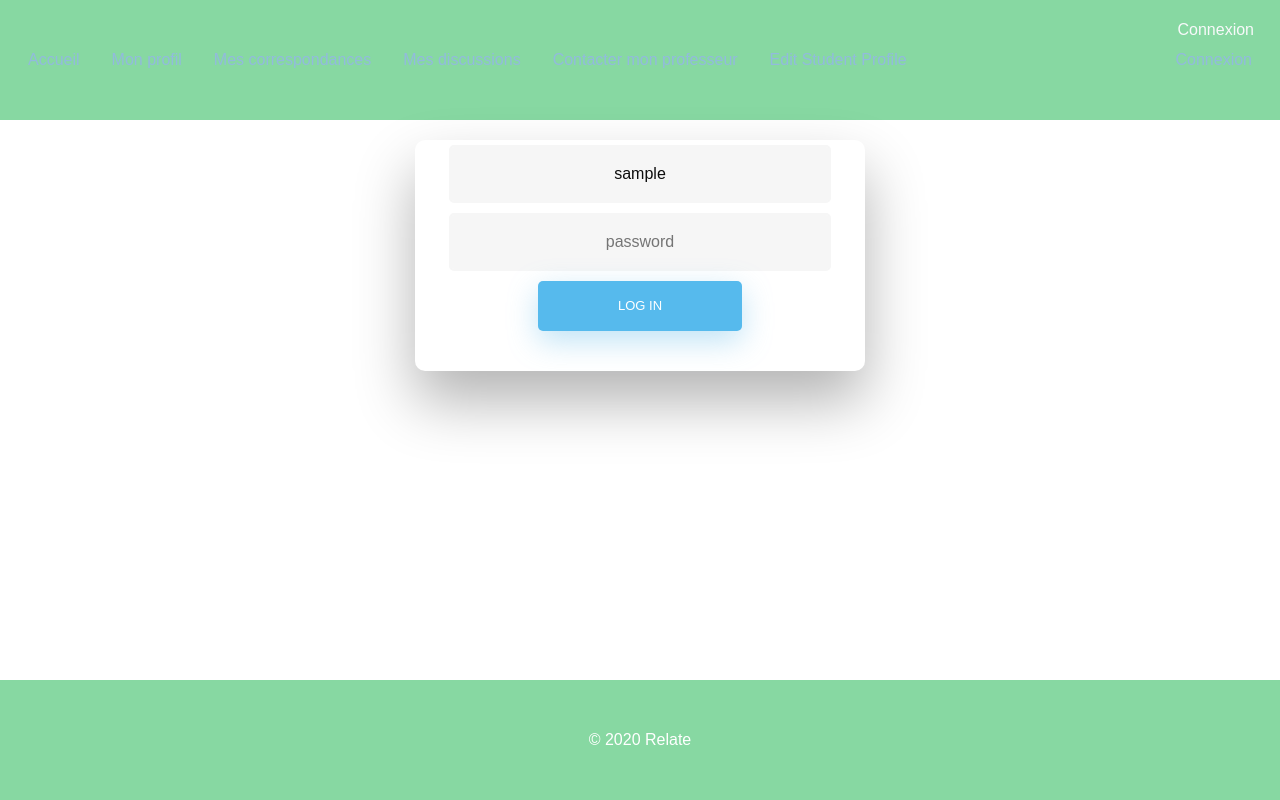
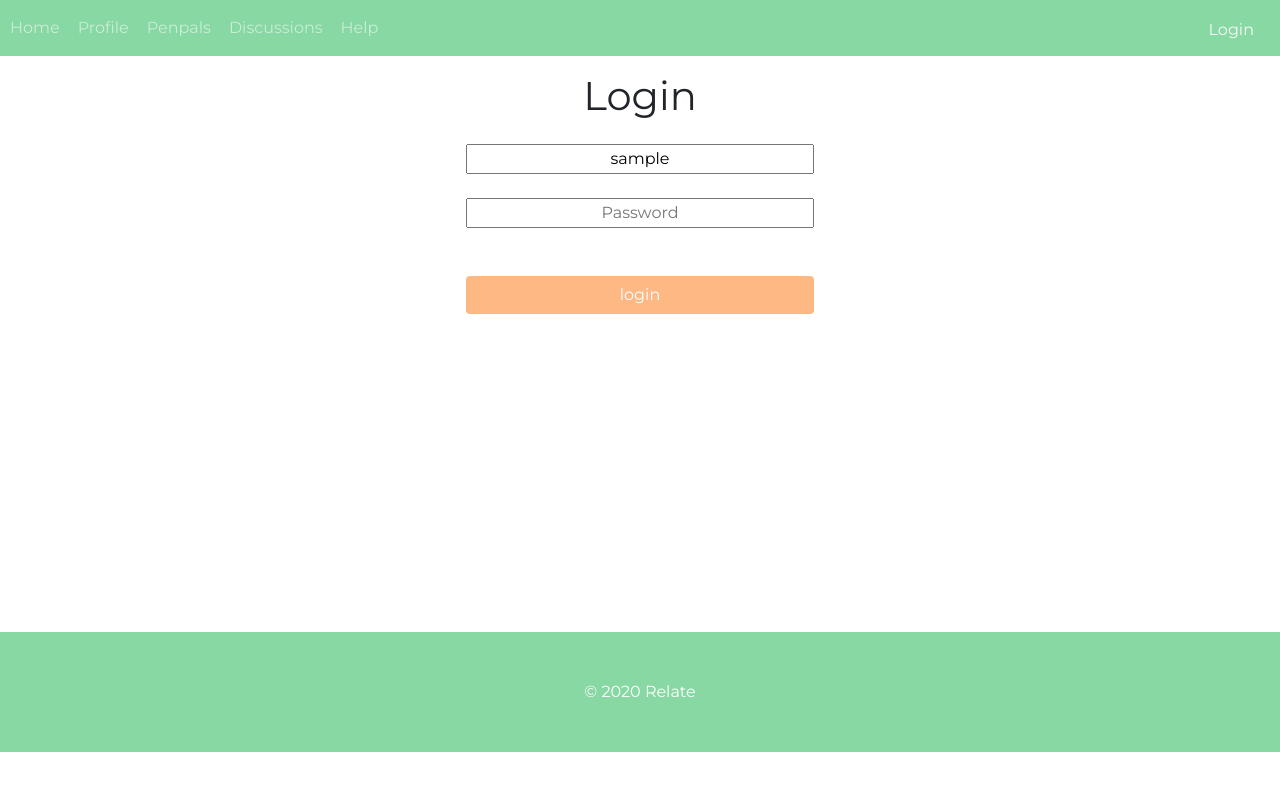
Before and after one commit to asmodee7/relate, a Symfony app: template templates/security/login.html.twig in a window 1280 px wide. Run offline with Twig, Linux system fonts and the light colour scheme; the template is opened without the code that fills it: most values are stand-ins (such as "Sample title", 1, 10 or a date in 2020); some libraries are stand-ins or nearby versions.

Commit message:
Fix: CSS Problems / Responsive / Link / Student

```diff
--- a/public/css/reset.css
+++ b/public/css/reset.css
@@ -12,7 +12,6 @@ figure, figcaption, footer, header, hgroup,
 menu, nav, output, ruby, section, summary,
 time, mark, audio, video {
     margin: 0;
-    padding: 0;
     text-decoration: none;
     list-style-type: none;
 }
--- a/public/css/style.css
+++ b/public/css/style.css
@@ -37,6 +37,11 @@ body
     top: 10px;
     right: 10px;
 }
+
+.nav-link{
+    padding-left: 10px!important;
+}
+
 /* ------------------------------------------- Body ------------------------------------------- */
 
 .relate-body
--- a/public/css/styleLog.css
+++ /dev/null
@@ -1,262 +0,0 @@
-
-/* BASIC */
-
-html {
-    background-color: #56baed;
-  }
-
-  body {
-    font-family: "Poppins", sans-serif;
-    height: 100vh;
-  }
-
-  a {
-    color: #92badd;
-    display:inline-block;
-    text-decoration: none;
-    font-weight: 400;
-  }
-
-  h2 {
-    text-align: center;
-    font-size: 16px;
-    font-weight: 600;
-    text-transform: uppercase;
-    display:inline-block;
-    margin: 40px 8px 10px 8px;
-    color: #cccccc;
-  }
-
-
-
-  /* STRUCTURE */
-
-  .wrapper {
-    display: flex;
-    align-items: center;
-    flex-direction: column;
-    justify-content: center;
-    width: 100%;
-    min-height: 100%;
-    padding: 20px;
-  }
-
-  #formContent {
-    -webkit-border-radius: 10px 10px 10px 10px;
-    border-radius: 10px 10px 10px 10px;
-    background: #fff;
-    padding: 30px;
-    width: 90%;
-    max-width: 450px;
-    position: relative;
-    padding: 0px;
-    -webkit-box-shadow: 0 30px 60px 0 rgba(0,0,0,0.3);
-    box-shadow: 0 30px 60px 0 rgba(0,0,0,0.3);
-    text-align: center;
-  }
-
-  #formFooter {
-    background-color: #f6f6f6;
-    border-top: 1px solid #dce8f1;
-    padding: 25px;
-    text-align: center;
-    -webkit-border-radius: 0 0 10px 10px;
-    border-radius: 0 0 10px 10px;
-  }
-
-
-
-  /* TABS */
-
-  h2.inactive {
-    color: #cccccc;
-  }
-
-  h2.active {
-    color: #0d0d0d;
-    border-bottom: 2px solid #5fbae9;
-  }
-
-
-
-  /* FORM TYPOGRAPHY*/
-
-  input[type=button], input[type=submit], input[type=reset]  {
-    background-color: #56baed;
-    border: none;
-    color: white;
-    padding: 15px 80px;
-    text-align: center;
-    text-decoration: none;
-    display: inline-block;
-    text-transform: uppercase;
-    font-size: 13px;
-    -webkit-box-shadow: 0 10px 30px 0 rgba(95,186,233,0.4);
-    box-shadow: 0 10px 30px 0 rgba(95,186,233,0.4);
-    -webkit-border-radius: 5px 5px 5px 5px;
-    border-radius: 5px 5px 5px 5px;
-    margin: 5px 20px 40px 20px;
-    -webkit-transition: all 0.3s ease-in-out;
-    -moz-transition: all 0.3s ease-in-out;
-    -ms-transition: all 0.3s ease-in-out;
-    -o-transition: all 0.3s ease-in-out;
-    transition: all 0.3s ease-in-out;
-  }
-
-  input[type=button]:hover, input[type=submit]:hover, input[type=reset]:hover  {
-    background-color: #39ace7;
-  }
-
-  input[type=button]:active, input[type=submit]:active, input[type=reset]:active  {
-    -moz-transform: scale(0.95);
-    -webkit-transform: scale(0.95);
-    -o-transform: scale(0.95);
-    -ms-transform: scale(0.95);
-    transform: scale(0.95);
-  }
-
-  input[type=text] {
-    background-color: #f6f6f6;
-    border: none;
-    color: #0d0d0d;
-    padding: 15px 32px;
-    text-align: center;
-    text-decoration: none;
-    display: inline-block;
-    font-size: 16px;
-    margin: 5px;
-    width: 85%;
-    border: 2px solid #f6f6f6;
-    -webkit-transition: all 0.5s ease-in-out;
-    -moz-transition: all 0.5s ease-in-out;
-    -ms-transition: all 0.5s ease-in-out;
-    -o-transition: all 0.5s ease-in-out;
-    transition: all 0.5s ease-in-out;
-    -webkit-border-radius: 5px 5px 5px 5px;
-    border-radius: 5px 5px 5px 5px;
-  }
-
-  input[type=text]:focus {
-    background-color: #fff;
-    border-bottom: 2px solid #5fbae9;
-  }
-
-  input[type=text]:placeholder {
-    color: #cccccc;
-  }
-
-
-
-  /* ANIMATIONS */
-
-  /* Simple CSS3 Fade-in-down Animation */
-  .fadeInDown {
-    -webkit-animation-name: fadeInDown;
-    animation-name: fadeInDown;
-    -webkit-animation-duration: 1s;
-    animation-duration: 1s;
-    -webkit-animation-fill-mode: both;
-    animation-fill-mode: both;
-  }
-
-  @-webkit-keyframes fadeInDown {
-    0% {
-      opacity: 0;
-      -webkit-transform: translate3d(0, -100%, 0);
-      transform: translate3d(0, -100%, 0);
-    }
-    100% {
-      opacity: 1;
-      -webkit-transform: none;
-      transform: none;
-    }
-  }
-
-  @keyframes fadeInDown {
-    0% {
-      opacity: 0;
-      -webkit-transform: translate3d(0, -100%, 0);
-      transform: translate3d(0, -100%, 0);
-    }
-    100% {
-      opacity: 1;
-      -webkit-transform: none;
-      transform: none;
-    }
-  }
-
-  /* Simple CSS3 Fade-in Animation */
-  @-webkit-keyframes fadeIn { from { opacity:0; } to { opacity:1; } }
-  @-moz-keyframes fadeIn { from { opacity:0; } to { opacity:1; } }
-  @keyframes fadeIn { from { opacity:0; } to { opacity:1; } }
-
-  .fadeIn {
-    opacity:0;
-    -webkit-animation:fadeIn ease-in 1;
-    -moz-animation:fadeIn ease-in 1;
-    animation:fadeIn ease-in 1;
-
-    -webkit-animation-fill-mode:forwards;
-    -moz-animation-fill-mode:forwards;
-    animation-fill-mode:forwards;
-
-    -webkit-animation-duration:1s;
-    -moz-animation-duration:1s;
-    animation-duration:1s;
-  }
-
-  .fadeIn.first {
-    -webkit-animation-delay: 0.4s;
-    -moz-animation-delay: 0.4s;
-    animation-delay: 0.4s;
-  }
-
-  .fadeIn.second {
-    -webkit-animation-delay: 0.6s;
-    -moz-animation-delay: 0.6s;
-    animation-delay: 0.6s;
-  }
-
-  .fadeIn.third {
-    -webkit-animation-delay: 0.8s;
-    -moz-animation-delay: 0.8s;
-    animation-delay: 0.8s;
-  }
-
-  .fadeIn.fourth {
-    -webkit-animation-delay: 1s;
-    -moz-animation-delay: 1s;
-    animation-delay: 1s;
-  }
-
-  /* Simple CSS3 Fade-in Animation */
-  .underlineHover:after {
-    display: block;
-    left: 0;
-    bottom: -10px;
-    width: 0;
-    height: 2px;
-    background-color: #56baed;
-    content: "";
-    transition: width 0.2s;
-  }
-
-  .underlineHover:hover {
-    color: #0d0d0d;
-  }
-
-  .underlineHover:hover:after{
-    width: 100%;
-  }
-
-
-
-  /* OTHERS */
-
-  *:focus {
-      outline: none;
-  }
-
-  #icon {
-    width:60%;
-  }
--- a/public/css/styleProfil.css
+++ /dev/null
@@ -1,244 +0,0 @@
-
-
-.card {
-    padding-top: 20px;
-    margin: 10px 0 20px 0;
-    background-color: rgba(214, 224, 226, 0.2);
-    border-top-width: 0;
-    border-bottom-width: 2px;
-    -webkit-border-radius: 3px;
-    -moz-border-radius: 3px;
-    border-radius: 3px;
-    -webkit-box-shadow: none;
-    -moz-box-shadow: none;
-    box-shadow: none;
-    -webkit-box-sizing: border-box;
-    -moz-box-sizing: border-box;
-    box-sizing: border-box;
-}
-
-.card .card-heading {
-    padding: 0 20px;
-    margin: 0;
-}
-
-.card .card-heading.simple {
-    font-size: 20px;
-    font-weight: 300;
-    color: #777;
-    border-bottom: 1px solid #e5e5e5;
-}
-
-.card .card-heading.image img {
-    display: inline-block;
-    width: 46px;
-    height: 46px;
-    margin-right: 15px;
-    vertical-align: top;
-    border: 0;
-    -webkit-border-radius: 50%;
-    -moz-border-radius: 50%;
-    border-radius: 50%;
-}
-
-.card .card-heading.image .card-heading-header {
-    display: inline-block;
-    vertical-align: top;
-}
-
-.card .card-heading.image .card-heading-header h3 {
-    margin: 0;
-    font-size: 14px;
-    line-height: 16px;
-    color: #262626;
-}
-
-.card .card-heading.image .card-heading-header span {
-    font-size: 12px;
-    color: #999999;
-}
-
-.card .card-body {
-    padding: 0 20px;
-    margin-top: 20px;
-}
-
-.card .card-media {
-    padding: 0 20px;
-    margin: 0 -14px;
-}
-
-.card .card-media img {
-    max-width: 100%;
-    max-height: 100%;
-}
-
-.card .card-actions {
-    min-height: 30px;
-    padding: 0 20px 20px 20px;
-    margin: 20px 0 0 0;
-}
-
-.card .card-comments {
-    padding: 20px;
-    margin: 0;
-    background-color: #f8f8f8;
-}
-
-.card .card-comments .comments-collapse-toggle {
-    padding: 0;
-    margin: 0 20px 12px 20px;
-}
-
-.card .card-comments .comments-collapse-toggle a,
-.card .card-comments .comments-collapse-toggle span {
-    padding-right: 5px;
-    overflow: hidden;
-    font-size: 12px;
-    color: #999;
-    text-overflow: ellipsis;
-    white-space: nowrap;
-}
-
-.card-comments .media-heading {
-    font-size: 13px;
-    font-weight: bold;
-}
-
-.card.people {
-    position: relative;
-    display: inline-block;
-    width: 170px;
-    height: 300px;
-    padding-top: 0;
-    margin-left: 20px;
-    overflow: hidden;
-    vertical-align: top;
-}
-
-.card.people:first-child {
-    margin-left: 0;
-}
-
-.card.people .card-top {
-    position: absolute;
-    top: 0;
-    left: 0;
-    display: inline-block;
-    width: 170px;
-    height: 150px;
-    background-color: #ffffff;
-}
-
-.card.people .card-top.green {
-    background-color: #53a93f;
-}
-
-.card.people .card-top.blue {
-    background-color: #427fed;
-}
-
-.card.people .card-info {
-    position: absolute;
-    top: 150px;
-    display: inline-block;
-    width: 100%;
-    height: 101px;
-    overflow: hidden;
-    background: #ffffff;
-    -webkit-box-sizing: border-box;
-    -moz-box-sizing: border-box;
-    box-sizing: border-box;
-}
-
-.card.people .card-info .title {
-    display: block;
-    margin: 8px 14px 0 14px;
-    overflow: hidden;
-    font-size: 16px;
-    font-weight: bold;
-    line-height: 18px;
-    color: #404040;
-}
-
-.card.people .card-info .desc {
-    display: block;
-    margin: 8px 14px 0 14px;
-    overflow: hidden;
-    font-size: 12px;
-    line-height: 16px;
-    color: #737373;
-    text-overflow: ellipsis;
-}
-
-.card.people .card-bottom {
-    position: absolute;
-    bottom: 0;
-    left: 0;
-    display: inline-block;
-    width: 100%;
-    padding: 10px 20px;
-    line-height: 29px;
-    text-align: center;
-    -webkit-box-sizing: border-box;
-    -moz-box-sizing: border-box;
-    box-sizing: border-box;
-}
-
-.card.hovercard {
-    position: relative;
-    padding-top: 0;
-    overflow: hidden;
-    text-align: center;
-    background-color: rgba(214, 224, 226, 0.2);
-}
-
-.card.hovercard .cardheader {
-    background: url("http://lorempixel.com/850/280/nature/4/");
-    background-size: cover;
-    height: 135px;
-}
-
-.card.hovercard .avatar {
-    position: relative;
-    top: -50px;
-    margin-bottom: -50px;
-}
-
-.card.hovercard .avatar img {
-    width: 100px;
-    height: 100px;
-    max-width: 100px;
-    max-height: 100px;
-    -webkit-border-radius: 50%;
-    -moz-border-radius: 50%;
-    border-radius: 50%;
-    border: 5px solid rgba(255,255,255,0.5);
-}
-
-.card.hovercard .info {
-    padding: 4px 8px 10px;
-}
-
-.card.hovercard .info .title {
-    margin-bottom: 4px;
-    font-size: 24px;
-    line-height: 1;
-    color: #262626;
-    vertical-align: middle;
-}
-
-.card.hovercard .info .desc {
-    overflow: hidden;
-    font-size: 12px;
-    line-height: 20px;
-    color: #737373;
-    text-overflow: ellipsis;
-}
-
-.card.hovercard .bottom {
-    padding: 0 20px;
-    margin-bottom: 17px;
-}
-
-.btn{ border-radius: 50%; width:32px; height:32px; line-height:18px;  }
--- a/src/Controller/SecurityController.php
+++ b/src/Controller/SecurityController.php
@@ -42,10 +42,6 @@ class SecurityController extends AbstractController
      */
     public function login(AuthenticationUtils $authenticationUtils, AuthorizationCheckerInterface $authChecker)
     {
-        // if($authChecker->isGranted('ROLE_USER'))
-        // {
-        //     return $this->redirectToRoute('admin');
-        // }
 
         $error = $authenticationUtils->getLastAuthenticationError();
 
--- a/templates/base.html.twig
+++ b/templates/base.html.twig
@@ -22,60 +22,42 @@
 	</head>
 	<body>
 		<header>
-
-			<nav class="nav relate-nav bg-green row">
-				<div class="nav-left col-10 d-flex align-items-center justify-content-start">
-					<a class="nav-link" href="{{ path('homepage') }}">Accueil</a>
-					<a class="nav-link" href="{#{{path('')}}#}">Mon profil</a>
-					<a class="nav-link" href="{#{{path('')}}#}">Mes correspondances</a>
-					<a class="nav-link" href="{#{{path('')}}#}">Mes discussions</a>
-					<a class="nav-link" href="{#{{path('')}}#}">Contacter mon professeur</a>
-					<a class="nav-link" href="{#{{path('')}}#}">Edit Student Profile</a>
-				</div>
-				<div class="nav-right col-2 d-flex align-items-center justify-content-end">
-					{% if app.user %}
-						<a class="nav-link" href="{{ path('logout') }}">Deconnexion</a>
-					{% else %}
-						<a class="nav-link" href="{{ path('login') }}">Connexion</a>
-					{% endif %}
-
-				</div>
 			</nav>
-		</header>
-
-
-				<div class="collapse navbar-collapse" id="navbarsExample03">
-					<ul class="navbar-nav mr-auto">
+			<nav class="navbar navbar-expand-lg navbar-dark bg-green">
+				<button class="navbar-toggler" type="button" data-toggle="collapse" data-target="#navbarNav" aria-controls="navbarNav" aria-expanded="false" aria-label="Toggle navigation">
+					<span class="navbar-toggler-icon"></span>
+				</button>
+				<div class="collapse navbar-collapse" id="navbarNav">
+					<ul class="navbar-nav">
 						<li class="nav-item active">
 							<a class="nav-link" href="{{ path('homepage') }}">Home
 								<span class="sr-only">(current)</span>
 							</a>
 						</li>
 						<li class="nav-item">
-
-							<a class="nav-link" href="{#{{path('')}}#}">Contact</a>
+							<a class="nav-link" href="#">Profile</a>
 						</li>
 						<li class="nav-item">
-							<a class="nav-link" href="{#{{path('')}}#}">Mentions Légales</a>
+							<a class="nav-link" href="#">Penpals</a>
 						</li>
 						<li class="nav-item">
-							<a class="nav-link" href="{#{{path('')}}#}">Copyright</a>
-
+							<a class="nav-link" href="#">Discussions</a>
+						</li>
+						<li class="nav-item">
+							<a class="nav-link" href="#">Help</a>
 						</li>
 					</ul>
 				</div>
 				<div>
-					<ul>
 					{% if app.user %}
 					<li class="nav-item">
-								<a class="nav-link text-light log" href="{{ path('logout') }}">Deconnexion</a>
+						<a class="nav-link text-light log" href="{{ path('logout') }}">Logout</a>
 					</li>
 					{% else %}
 					<li class="nav-item">
-								<a class="nav-link text-light log" href="{{ path('login') }}">Connexion</a>
+						<a class="nav-link text-light log" href="{{ path('login') }}">Login</a>
 					</li>
 					{% endif %}
-					</ul>
 				</div>
 			</nav>
 		</header>
--- a/templates/security/login.html.twig
+++ b/templates/security/login.html.twig
@@ -1,29 +1,25 @@
 {% extends 'base.html.twig' %}
 
-{% block title %}Hello SecurityController!{% endblock %}
+{% block title %}Hello SecurityController!
+{% endblock %}
 
 {% block body %}
 
-{% if error %}
-    <div>{{ error.messageKey|trans(error.messageData, 'security') }}</div>
-{% endif %}
+	<h1 class="text-center mt-3 mb-4">Login</h1>
 
- <form action="{{ path('login') }}" method="post">
-    <div class="wrapper fadeInDown">
-        <div id="formContent">
-            <!-- Tabs Titles -->
+	{% if error %}
+		<div>{{ error.messageKey|trans(error.messageData, 'security') }}</div>
+	{% endif %}
+	<div class="row justify-content-center">
+		<form action="{{ path('login') }}" method="post" class="d-flex flex-column justify-content-center col-md-4">
 
-            <!-- Icon -->
-            <div class="fadeIn first"></div>
+			<input type="text" placeholder="Username" id="username" name="_username" value="{{ last_username }}" class="text-center"/>
 
-            <!-- Login Form -->
-            <form>
-                <input type="text" id="username" class="fadeIn second" name="_username" placeholder="username" value="{{ last_username }}">
-                <input type="text" id="password" class="fadeIn third" name="_password" placeholder="password">
-                <input type="submit" class="fadeIn fourth" value="Log In">
-            </form>
-        </div>
-    </div>
+			<input type="password" placeholder="Password" id="password" name="_password" class="mt-4 text-center"/>
 
-</form>
+			<button type="submit" class="btn btn-peche text-white mt-5">login</button>
+		</form>
+	</div>
+
+
 {% endblock %}
--- a/templates/student/index.html.twig
+++ b/templates/student/index.html.twig
@@ -1,6 +1,6 @@
 {% extends 'base.html.twig' %}
 
-{% block title %}Relate | Student Home Page
+{% block title %}Relate | Student Homepage
 {% endblock %}
 
 {% block body %}
--- a/templates/teacher/assoc_classroom.html.twig
+++ b/templates/teacher/assoc_classroom.html.twig
@@ -6,8 +6,8 @@
 {% block body %}
 
 	<div class="row">
-		<h1 class="col-5 text-center my-4">Mes classes</h1>
-		<h1 class="col-5 text-center my-4">Les classes disponibles</h1>
+		<h1 class="col-5 text-center my-4">My classrooms</h1>
+		<h1 class="col-5 text-center my-4">Available classrooms</h1>
 	</div>
 
 	<div class="row">
--- a/templates/teacher/teacher_classrooms.html.twig
+++ b/templates/teacher/teacher_classrooms.html.twig
@@ -5,7 +5,7 @@
 
 {% block body %}
 
-	<h1 class=" text-center mt-2 pb-1">Mes classes</h1>
+	<h1 class=" text-center mt-2 pb-1">My classrooms</h1>
 	<hr>
 	<br>
 
@@ -32,7 +32,7 @@
             <tr>
                 <th class="display-4">
                     <a href="{#{{path('')}}#}">
-                        Ajouter une classe<br><i class="fas fa-users"></i>
+                        add a school<br><i class="fas fa-users"></i>
                     </a>
                 </th>
             </tr>
```
Also changed, not shown: templates/admin/homepage.html.twig (+17 -17 lines), templates/admin/index.html.twig (+4 -4 lines). Lines whose indentation alone changed are shown as unchanged.
